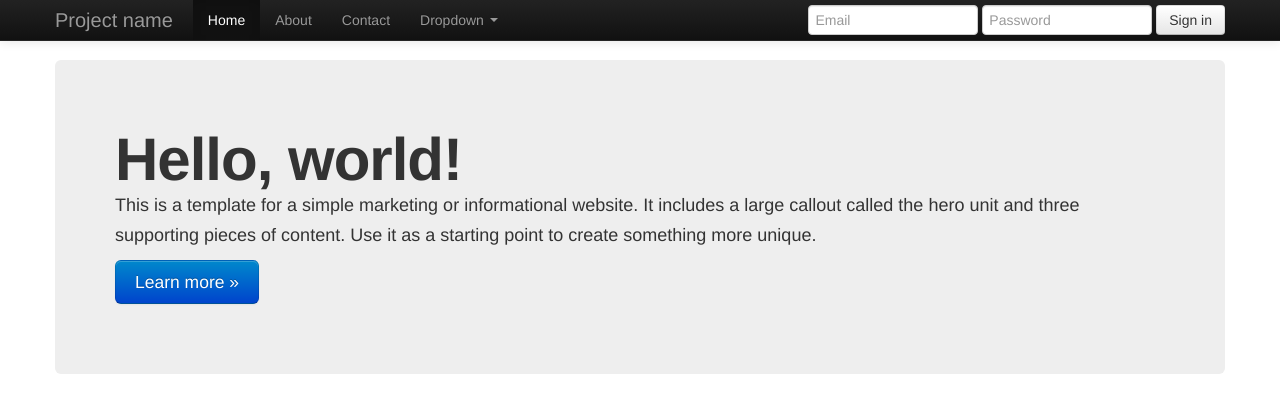
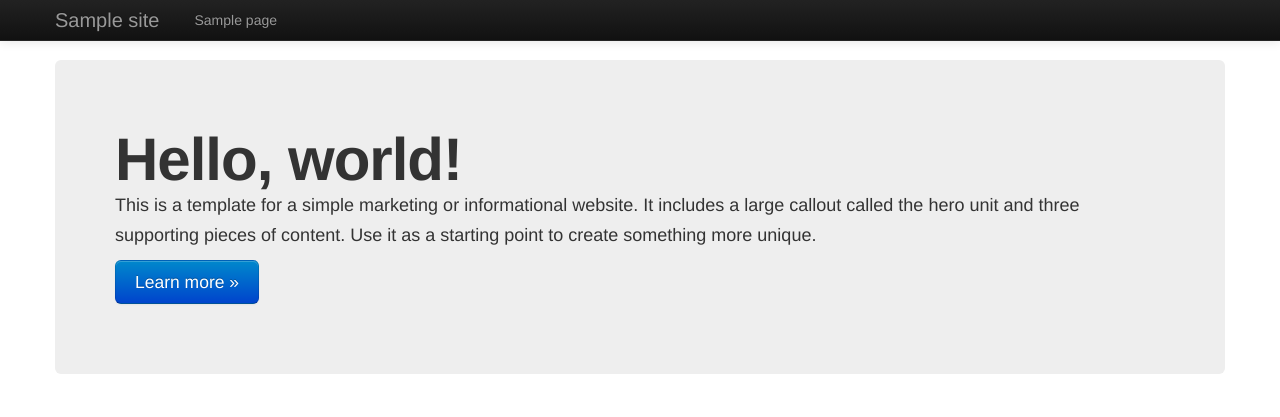
Before and after one commit to illuminatedspace/makingfacesbootstrap, a WordPress theme: template makingfacesbootstrap/index.php in a window 1280 px wide. Shown: the top 417 px of the page. Run offline with PHP 8.4 and a stand-in for WordPress, Linux system fonts and the light colour scheme; the site name, menu and one post (Sample post) are stand-ins, and other content is empty; some libraries are stand-ins or nearby versions.

Commit message:
Relinks the php files to the CSS files

```diff
--- a/makingfacesbootstrap/footer.php
+++ b/makingfacesbootstrap/footer.php
@@ -1,27 +1,12 @@
-      <hr>
+<hr>
 
       <footer>
-        <p>&copy; Company 2012</p>
+        <p>© Company 2012</p>
       </footer>
 
     </div> <!-- /container -->
 
-    <!-- Le javascript
-    ================================================== -->
-    <!-- Placed at the end of the document so the pages load faster -->
-    <script src="../assets/js/jquery.js"></script>
-    <script src="../assets/js/bootstrap-transition.js"></script>
-    <script src="../assets/js/bootstrap-alert.js"></script>
-    <script src="../assets/js/bootstrap-modal.js"></script>
-    <script src="../assets/js/bootstrap-dropdown.js"></script>
-    <script src="../assets/js/bootstrap-scrollspy.js"></script>
-    <script src="../assets/js/bootstrap-tab.js"></script>
-    <script src="../assets/js/bootstrap-tooltip.js"></script>
-    <script src="../assets/js/bootstrap-popover.js"></script>
-    <script src="../assets/js/bootstrap-button.js"></script>
-    <script src="../assets/js/bootstrap-collapse.js"></script>
-    <script src="../assets/js/bootstrap-carousel.js"></script>
-    <script src="../assets/js/bootstrap-typeahead.js"></script>
+    <?php wp_footer(); ?>
 
   </body>
 </html>
--- /dev/null
+++ b/makingfacesbootstrap/functions.php
@@ -0,0 +1,12 @@
+<?php
+
+function wpbootstrap_scripts_with_jquery()
+{
+	// Register the script like this for a theme:
+	wp_register_script( 'custom-script', get_template_directory_uri() . '/bootstrap/js/bootstrap.js', array( 'jquery' ) );
+	// For either a plugin or a theme, you can then enqueue the script:
+	wp_enqueue_script( 'custom-script' );
+}
+add_action( 'wp_enqueue_scripts', 'wpbootstrap_scripts_with_jquery' );
+
+?>
--- a/makingfacesbootstrap/header.php
+++ b/makingfacesbootstrap/header.php
@@ -1,35 +1,19 @@
-<!DOCTYPE html>
-<html lang="en">
   <head>
     <meta charset="utf-8">
     <title>Bootstrap, from Twitter</title>
     <meta name="viewport" content="width=device-width, initial-scale=1.0">
-    <meta name="description" content="">
-    <meta name="author" content="">
 
     <!-- Le styles -->
-    <link href="../assets/css/bootstrap.css" rel="stylesheet">
-    <style type="text/css">
-      body {
-        padding-top: 60px;
-        padding-bottom: 40px;
-      }
-    </style>
-    <link href="../assets/css/bootstrap-responsive.css" rel="stylesheet">
+    <link href="<?php bloginfo('stylesheet_url');?>" rel="stylesheet">
 
     <!-- Le HTML5 shim, for IE6-8 support of HTML5 elements -->
     <!--[if lt IE 9]>
       <script src="http://html5shim.googlecode.com/svn/trunk/html5.js"></script>
     <![endif]-->
 
-    <!-- Le fav and touch icons -->
-    <link rel="shortcut icon" href="../assets/ico/favicon.ico">
-    <link rel="apple-touch-icon-precomposed" sizes="144x144" href="../assets/ico/apple-touch-icon-144-precomposed.png">
-    <link rel="apple-touch-icon-precomposed" sizes="114x114" href="../assets/ico/apple-touch-icon-114-precomposed.png">
-    <link rel="apple-touch-icon-precomposed" sizes="72x72" href="../assets/ico/apple-touch-icon-72-precomposed.png">
-    <link rel="apple-touch-icon-precomposed" href="../assets/ico/apple-touch-icon-57-precomposed.png">
+    <?php wp_enqueue_script("jquery"); ?>
+    <?php wp_head(); ?>
   </head>
-
   <body>
 
   <div class="navbar navbar-inverse navbar-fixed-top">
@@ -40,30 +24,13 @@
           <span class="icon-bar"></span>
           <span class="icon-bar"></span>
         </a>
-          <a class="brand" href="#">Project name</a>
+        <a class="brand" href="<?php echo site_url(); ?>"><?php bloginfo('name'); ?></a>
         <div class="nav-collapse collapse">
           <ul class="nav">
-              <li class="active"><a href="#">Home</a></li>
-              <li><a href="#about">About</a></li>
-              <li><a href="#contact">Contact</a></li>
-              <li class="dropdown">
-                <a href="#" class="dropdown-toggle" data-toggle="dropdown">Dropdown <b class="caret"></b></a>
-                <ul class="dropdown-menu">
-                  <li><a href="#">Action</a></li>
-                  <li><a href="#">Another action</a></li>
-                  <li><a href="#">Something else here</a></li>
-                  <li class="divider"></li>
-                  <li class="nav-header">Nav header</li>
-                  <li><a href="#">Separated link</a></li>
-                  <li><a href="#">One more separated link</a></li>
+
+              <?php wp_list_pages(array('title_li' => '', 'exclude' => 4)); ?>
+
           </ul>
-              </li>
-            </ul>
-            <form class="navbar-form pull-right">
-              <input class="span2" type="text" placeholder="Email">
-              <input class="span2" type="password" placeholder="Password">
-              <button type="submit" class="btn">Sign in</button>
-            </form>
         </div><!--/.nav-collapse -->
       </div>
     </div>
--- a/makingfacesbootstrap/style.css
+++ b/makingfacesbootstrap/style.css
@@ -12,3 +12,10 @@ License URI: http://creativecommons.org/licenses/by-sa/3.0/
 
 This simple theme was built using the example Bootstrap theme "Basic marketing site" found on the Bootstrap web site http://twitter.github.com/bootstrap/examples/hero.html
 */
+
+@import url('bootstrap/css/bootstrap.css');
+@import url('bootstrap/css/bootstrap-responsive.css');
+body {
+     padding-top: 60px;
+     padding-bottom: 40px;
+}
```
Lines whose indentation alone changed are shown as unchanged.
